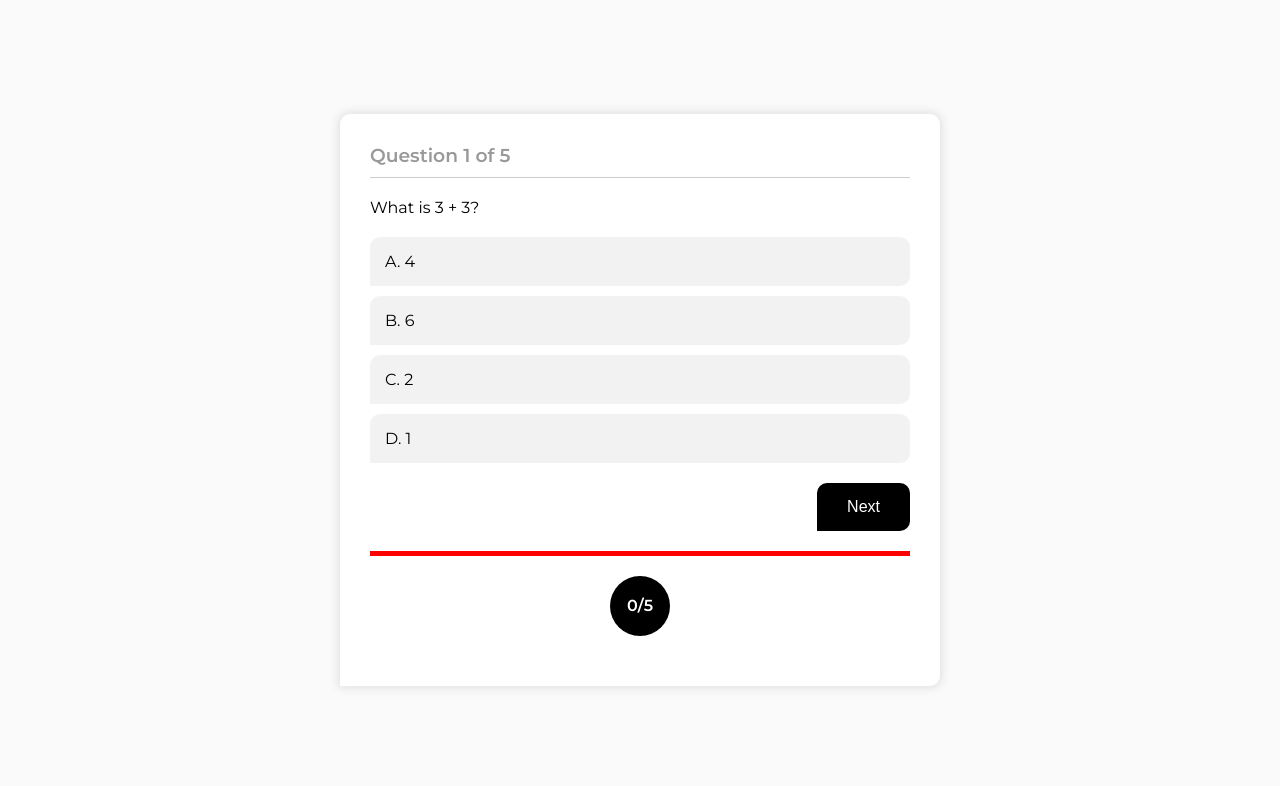
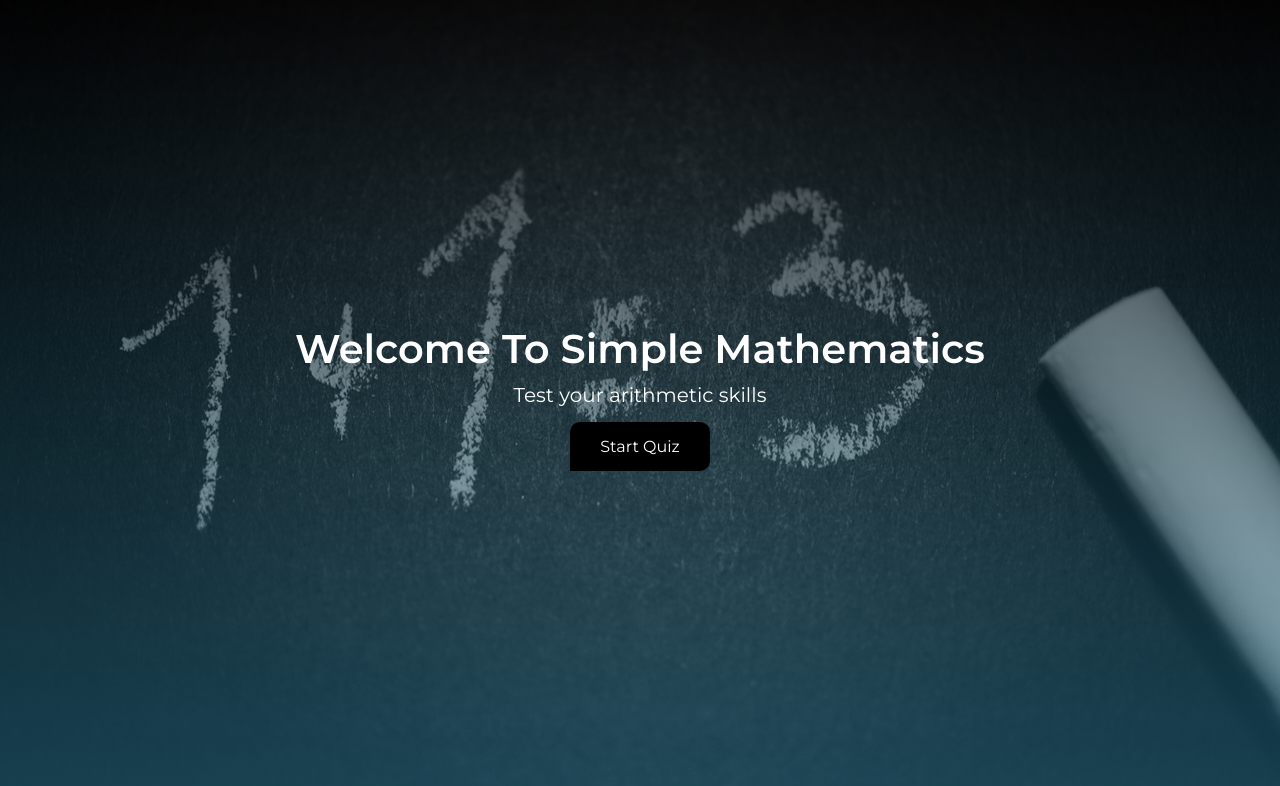
Before and after one commit to sirStephen/quiz, a plain HTML site: page index.html in a window 1280 px wide. Drawn offline with Linux system fonts and the light colour scheme.

Commit message:
changed questions

```diff
--- a/assets/css/style.css
+++ b/assets/css/style.css
@@ -14,7 +14,6 @@ body {
     justify-content: center;
     align-items: center;
     background-color: hsl(0, 0%, 98%);
-    padding: 20px;
     font-family: 'Montserrat', sans-serif;
     font-size: 16px;
 }
@@ -154,3 +153,58 @@ body {
     display: flex;
     justify-content: center;
 }
+
+.header-image {
+    width: 100%;
+    min-height: 100%;
+    height: 100vh;
+    overflow: hidden;
+    background: linear-gradient(rgba(0, 0, 0, 0.8), rgba(66, 202, 255, 0.3)), url(../img/addition-black-and-white-black-and-white-chalk-374918.jpg) no-repeat center center fixed;
+    -webkit-background-size: cover;
+    -moz-background-size: cover;
+    -o-background-size: cover;
+    background-size: cover;
+    color: #ffffff;
+}
+
+main {
+    width: 100%;
+}
+
+.dis-flex {
+    display: flex;
+    justify-content: center;
+    align-content: center;
+    align-items: center;
+}
+
+.text-align-center {
+    text-align: center;
+}
+
+.intro {
+    font-size: 20px;
+    padding: 10px;
+}
+
+.title h1 {
+    font-size: 40px;
+}
+
+.overlay {
+    padding: 10px;
+}
+
+.start-quiz {
+    padding: 20px 0;
+}
+
+.start-quiz a {
+    text-decoration: none;
+}
+
+.back {
+    color: black;
+    padding-top: 20px;
+    display: block;
+}
--- a/assets/js/app.js
+++ b/assets/js/app.js
@@ -23,52 +23,52 @@ let myArr = [];
 
 const questions = [
     {
-        question: 'What is 1 + 1?',
+        question: 'What is 13 x 13?',
         options: [
-            'A. 4',
-            'B. 3',
-            'C. 2',
-            'D. 1'
+            'A. 168',
+            'B. 167',
+            'C. 169',
+            'D. 170'
         ],
         answer: 2
     },
     {
-        question: 'What is 2 + 2?',
+        question: 'What is the square root of 144?',
         options: [
-            'A. 4',
-            'B. 3',
-            'C. 2',
-            'D. 1',
+            'A. 12',
+            'B. 14',
+            'C. 11',
+            'D. 16',
         ],
         answer: 0
     },
     {
-        question: 'What is 3 + 3?',
+        question: '157/2?',
         options: [
-            'A. 4',
-            'B. 6',
-            'C. 2',
-            'D. 1',
+            'A. 77.5',
+            'B. 78.5',
+            'C. 76.5',
+            'D. 79.5',
         ],
         answer: 1
     },
     {
-        question: 'What is 4 + 4?',
+        question: 'What is the cube root of 729?',
         options: [
-            'A. 4',
-            'B. 3',
-            'C. 8',
-            'D. 1',
+            'A. 8',
+            'B. 6',
+            'C. 9',
+            'D. 3',
         ],
         answer: 2
     },
     {
-        question: 'What is 5 + 5?',
+        question: 'Suppose, a man had 7 apples, he ate 3 of them. How many apples are still left?',
         options: [
-            'A. 4',
+            'A. 10',
             'B. 3',
             'C. 2',
-            'D. 10'
+            'D. 4'
         ],
         answer: 3
     },
--- a/index.html
+++ b/index.html
@@ -8,44 +8,20 @@
     <link rel="stylesheet" href="./assets/css/style.css">
 </head>
 <body>
-    <div class="quiz-container">
-        <div class="question-number">
-            <h3>Question
-                <span class="question-num-value">1</span> of <span class="total-question"></span>
-            </h3>
-        </div>
-        <div class="question">
-
-        </div>
-        <div class="options">
-            <div id="0" class="option1" data-index='0' onClick=check(this)></div>
-            <div id="1" class="option2" data-index='1' onClick=check(this)></div>
-            <div id="2" class="option3" data-index='2' onClick=check(this)></div>
-            <div id="3" class="option4" data-index='3' onClick=check(this)></div>
-        </div>
-        <div class="button">
-            <button type="button" class="btn">Next</button>
-        </div>
-        <div class="answers-progress">
-            <div class="progress" style='width: 0%'></div>
-        </div>
-        <div class="score-count-container">
-            <div class="score-count">
-                <span class='count'>0</span><span>/</span><span class="total-questions">5</span>
+    <main>
+        <div class="header-image dis-flex" id="main">
+            <div class="overlay">
+                <div class="title dis-flex">
+                    <h1>Welcome To Simple Mathematics</h1>
+                </div>
+                <div class="text-align-center intro">
+                    <p>Test your arithmetic skills</p>
+                </div>
+                <div class="start-quiz text-align-center">
+                    <a href="./start.html" class="btn">Start Quiz</a>
+                </div>
             </div>
         </div>
-    </div>
-
-
-    <div class="quiz-over">
-        <div class="box">
-            <h1>Total Score:
-                <span class="correct-answers"></span><span>/</span><span class="total-questions">5</span>
-            </h1>
-            <button type="button" class="btn try-again">Try Again</button>
-        </div>
-    </div>
-
-    <script src="./assets/js/app.js"></script>
+    </main>
 </body>
 </html>
```
Also changed, not shown: start.html (added, +52 -0 lines), assets/img/addition-black-and-white-black-and-white-chalk-374918.jpg (added).
